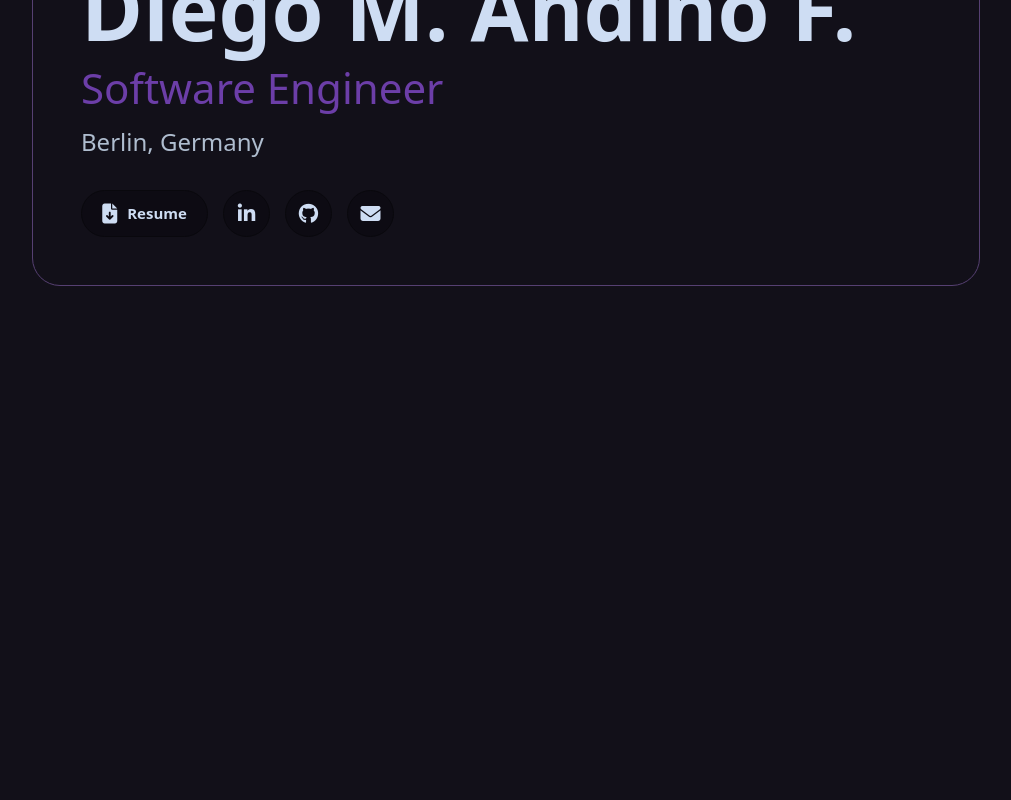
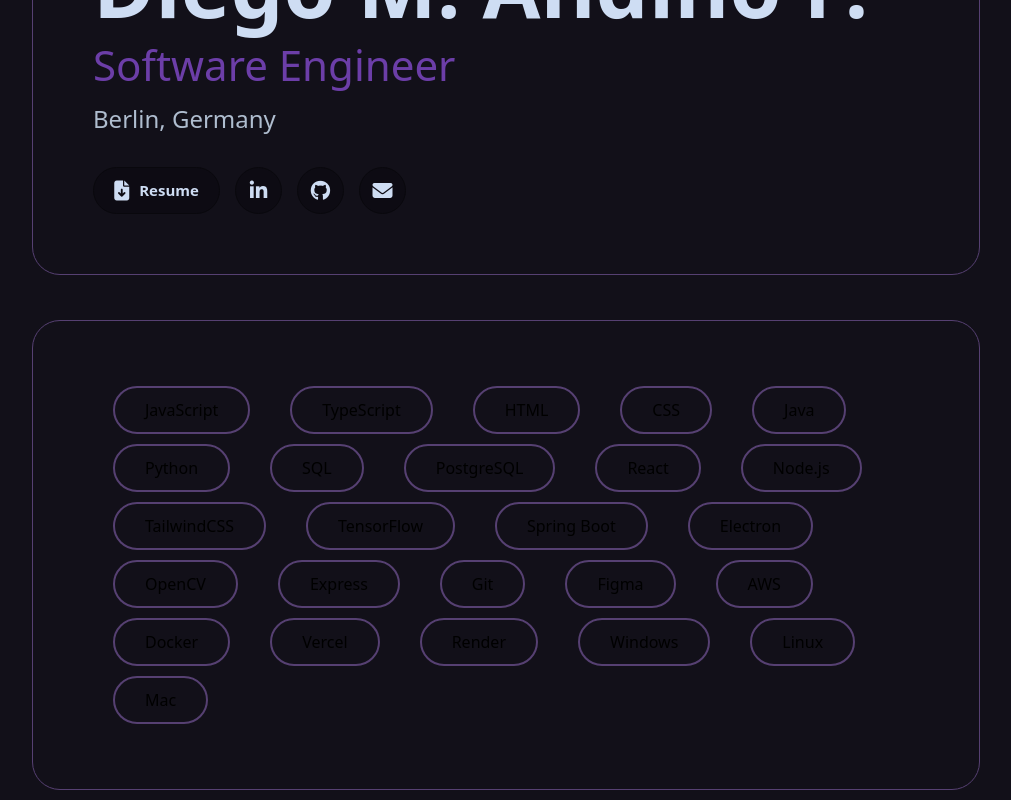
Before and after one commit to soyDiegomaf/Diegomaf-Portfolio, a React (Vite) app: page / in a window 1280 px wide. Shown: the part 242-1042 px from the top of the page, without its empty margins (134-1145 px from the left). Before the commit the page ends 800 px from the top, so only its background shows below. Built offline with nearby package versions, Linux system fonts and the light colour scheme.

Commit message:
inicio de la seccion de tech stack, correcion de formato en la seccion de about

```diff
--- a/src/App.jsx
+++ b/src/App.jsx
@@ -1,12 +1,13 @@
-import './App.css'
 import NavBar from './components/NavBar/NavBar'
-import About from './sections/About/About'
+import About from './components/About/About'
+import TechBadges from './components/TechBadges/TechBadges'
 
 function App() {
   return (
     <>
     <NavBar/>
     <About/>
+    <TechBadges/>
     </>
   )
 }
--- a/src/sections/About/About.module.css
+++ b/src/components/About/About.module.css
@@ -1,10 +1,10 @@
 .about {
   width: 75%;
-  margin: 5rem auto 2rem;
+  margin: 45px auto 10px;
 }
 
 .card {
-  padding: 3rem;
+  padding: 60px;
   border-radius: 28px;
   background: var(--base);
   border: 1px solid var(--highlight);
--- /dev/null
+++ b/src/components/TechBadges/TechBadges.jsx
@@ -0,0 +1,40 @@
+import styles from './TechBadges.module.css'
+
+function TechBadges() {
+    const languages = ['JavaScript', 'TypeScript', 'HTML', 'CSS', 'Java', 'Python', 'SQL', 'PostgreSQL'];
+    const frameworks = ['React', 'Node.js', 'TailwindCSS', 'TensorFlow', 'Spring Boot', 'Electron', 'OpenCV', 'Express'];
+    const tools =['Git', 'Figma', 'AWS', 'Docker', 'Vercel', 'Render'];
+    const platforms = ['Windows', 'Linux', 'Mac'];
+
+    return (
+       <div className={styles.techbadges}>
+        <div className={styles.card}>
+            {languages.map((language, index) => (
+                <div key={index} className={styles.techcontainer}>
+                    {language}
+               </div>
+            ))}
+
+            {frameworks.map((framework, index) => (
+                <div key={index} className={styles.techcontainer}>
+                    {framework}
+                </div>
+            ))}
+
+            {tools.map((tool, index) => (
+                <div key={index} className={styles.techcontainer}>
+                    {tool}
+                </div>
+            ))}
+
+            {platforms.map((platform, index) => (
+                <div key={index} className={styles.techcontainer}>
+                    {platform}
+                </div>
+            ))}
+        </div>
+       </div>
+    );
+}
+
+export default TechBadges;
--- /dev/null
+++ b/src/components/TechBadges/TechBadges.module.css
@@ -0,0 +1,21 @@
+.techbadges {
+  width: 75%;
+  margin: 45px auto 10px;
+}
+
+.card {
+  padding: 60px;
+  border-radius: 28px;
+  background: var(--base);
+  border: 1px solid var(--highlight);
+}
+
+.techcontainer {
+  display:inline-flex;
+  flex-wrap: wrap;
+  margin: 5px 20px;
+  padding: 10px 30px;
+  align-items: center;
+  border:  2px solid var(--highlight);
+  border-radius: 50px;
+}
```
Also changed, not shown: src/App.css (deleted, +0 -45 lines), src/index.css (+0 -71 lines), src/components/About/About.jsx (renamed from src/sections/About/About.jsx).
